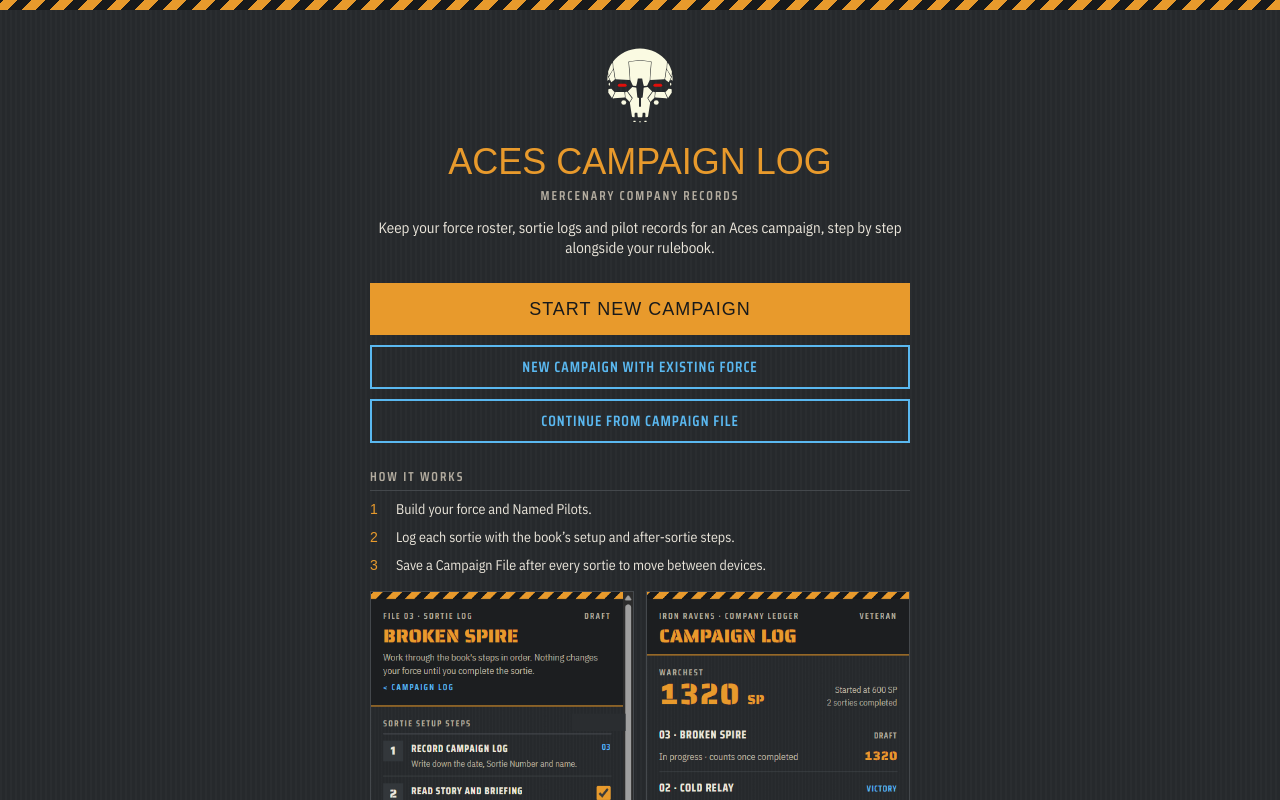
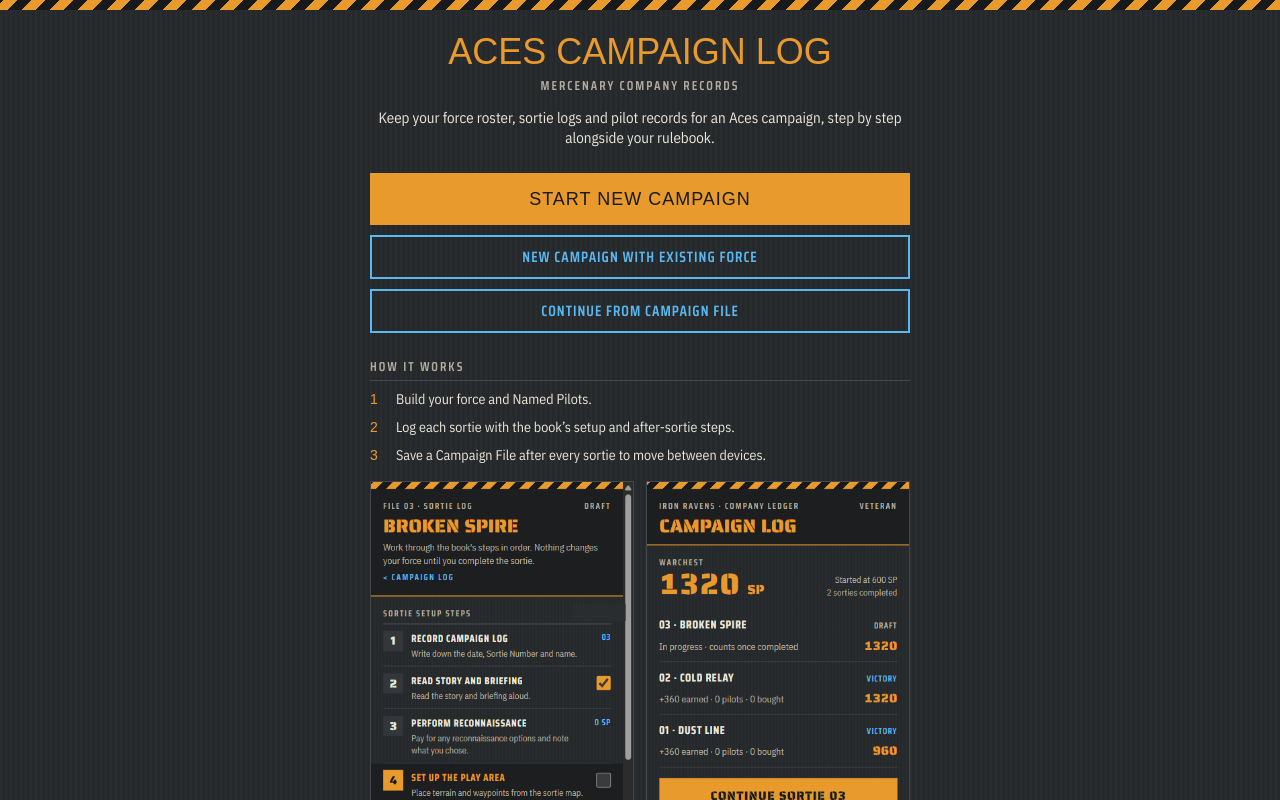
Before and after one commit to FolkFirebrand/aces-companion, a Next.js app: page / in a window 1280 px wide. Shown: the top 800 px of the page. Built offline with nearby package versions, Linux system fonts and the light colour scheme; a web font is replaced by a local one.

Commit message:
Remove the emblem image from the welcome screen

```diff
--- a/src/components/welcome/Welcome.tsx
+++ b/src/components/welcome/Welcome.tsx
@@ -33,8 +33,6 @@ export function Welcome() {
   return (
     <div className="max-w-xl mx-auto px-gutter py-6 flex flex-col gap-6">
       <div className="flex flex-col items-center gap-1.5 text-center">
-        {/* eslint-disable-next-line @next/next/no-img-element */}
-        <img src="/aces-emblem.svg" alt="Company emblem: a mech skull" width={104} height={104} />
         <h1 className="m-0 text-[36px] leading-none text-amber">Aces Campaign Log</h1>
         <span className="dossier-label text-text-secondary">Mercenary company records</span>
         <p className="m-0 mt-1.5 text-[15px] leading-snug">
```
Also changed, not shown: public/aces-emblem.svg (deleted).
